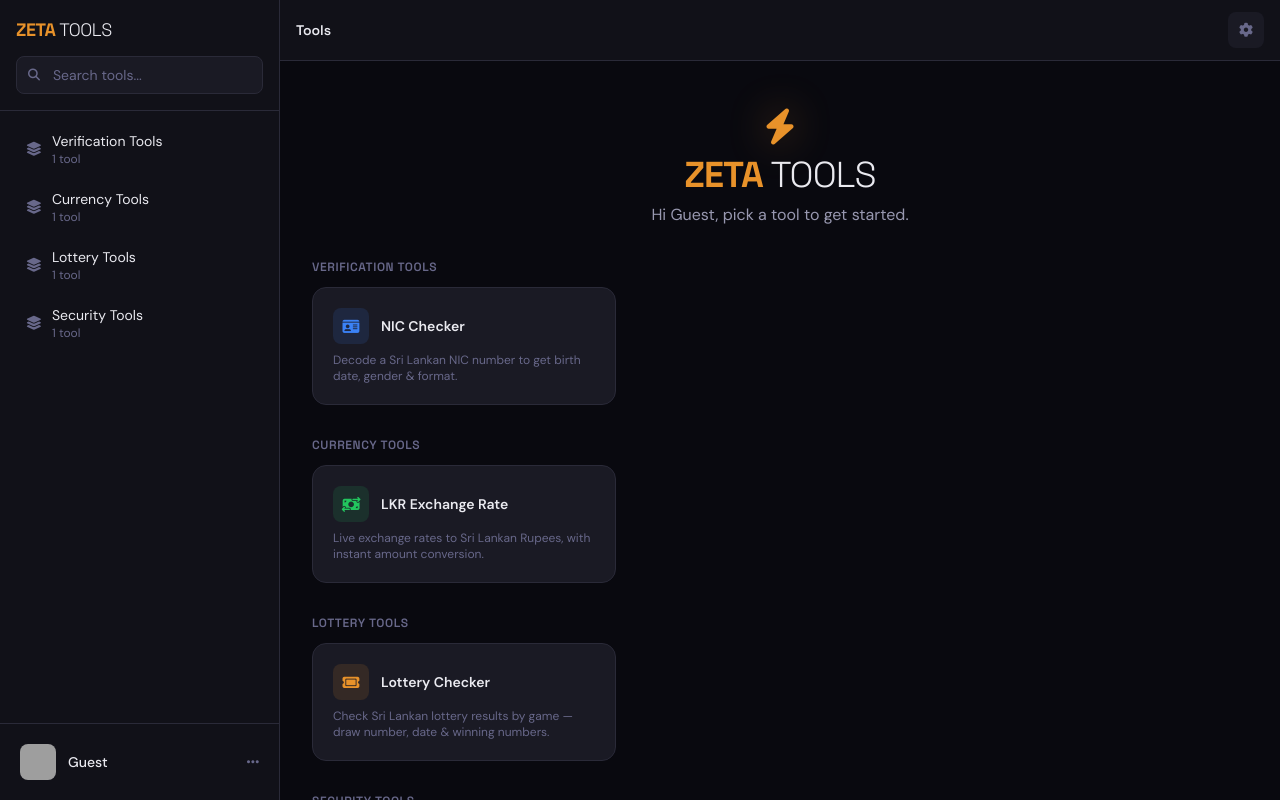
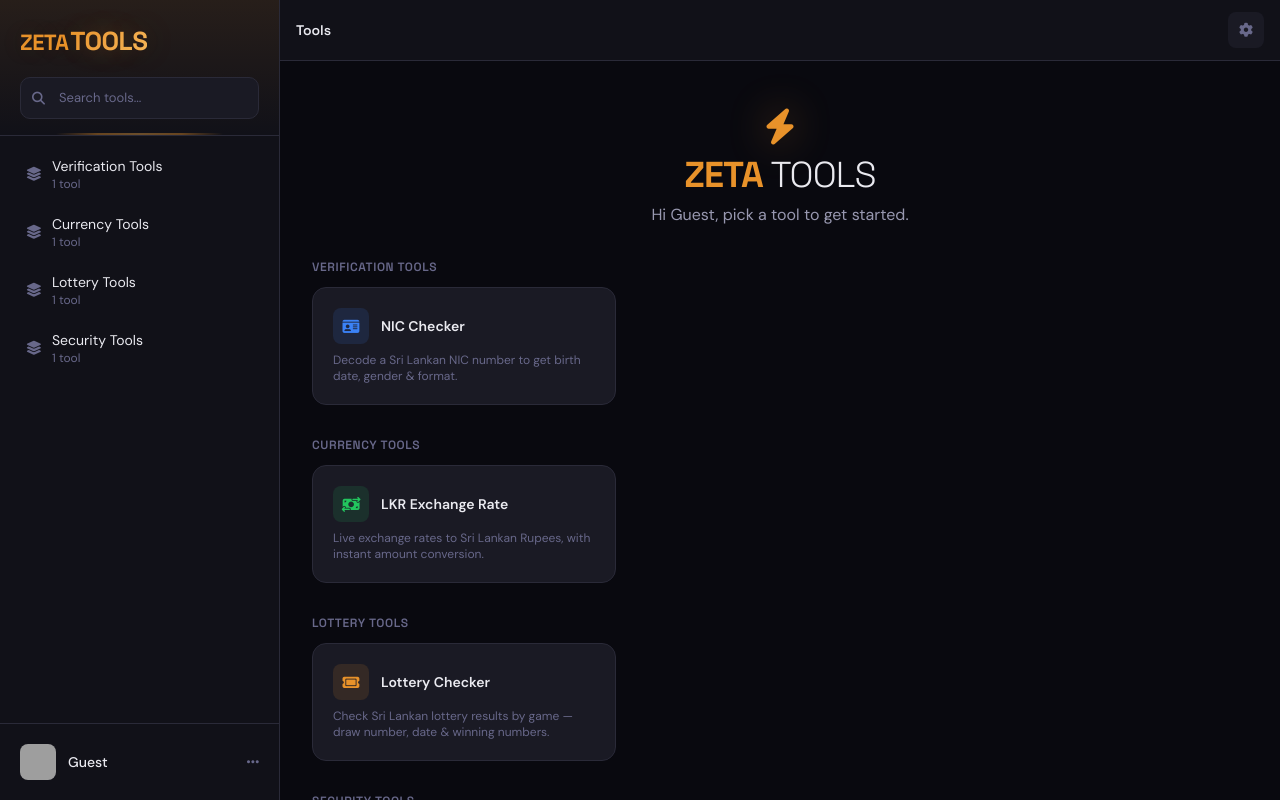
Before and after one commit to Isanka-pos/ZETA-AI, a plain HTML site: page index.html in a window 1280 px wide. Drawn offline with nearby package versions, Linux system fonts and the light colour scheme; grey boxes are pictures that could not be loaded.

Commit message:
Add files via upload

```diff
--- a/index.html
+++ b/index.html
@@ -7,7 +7,7 @@
     <script src="https://cdn.tailwindcss.com">
     </script>
     <link rel="preconnect" href="https://fonts.googleapis.com" />
-    <link href="https://fonts.googleapis.com/css2?family=Space+Grotesk:wght@300;400;500;600;700&family=DM+Sans:ital,opsz,wght@0,9..40,300;0,9..40,400;0,9..40,500;0,9..40,600;0,9..40,700;1,9..40,400&display=swap" rel="stylesheet" />
+    <link href="https://fonts.googleapis.com/css2?family=Space+Grotesk:wght@300;400;500;600;700;800&family=DM+Sans:ital,opsz,wght@0,9..40,300;0,9..40,400;0,9..40,500;0,9..40,600;0,9..40,700;1,9..40,400&display=swap" rel="stylesheet" />
     <link rel="stylesheet" href="https://cdnjs.cloudflare.com/ajax/libs/font-awesome/6.5.1/css/all.min.css" />
     <script>
         tailwind.config = {
@@ -954,6 +954,125 @@
                 transition-duration: .01ms !important
             }
         }
+
+        /* ===== SIDEBAR HEADER — BEAUTIFUL NEW STYLES ===== */
+        .sb-header {
+            background: linear-gradient(180deg, rgba(232, 146, 42, 0.10) 0%, rgba(232, 146, 42, 0.02) 80%, transparent 100%);
+            border-bottom: 1px solid var(--brd);
+            padding: 20px 20px 16px;
+            position: relative;
+            overflow: hidden;
+        }
+        .sb-header::after {
+            content: '';
+            position: absolute;
+            bottom: 0;
+            left: 20%;
+            right: 20%;
+            height: 2px;
+            background: linear-gradient(90deg, transparent, var(--acc), var(--acc-l), var(--acc), transparent);
+            border-radius: 2px;
+            opacity: 0.4;
+        }
+        .sb-logo {
+            display: flex;
+            align-items: baseline;
+            gap: 2px;
+            cursor: pointer;
+            user-select: none;
+            padding: 2px 0;
+        }
+        .sb-logo .zeta {
+            font-family: 'Space Grotesk', sans-serif;
+            font-size: 22px;
+            font-weight: 700;
+            letter-spacing: -0.5px;
+            color: var(--acc);
+            text-shadow: 0 0 30px rgba(232, 146, 42, 0.15);
+        }
+        .sb-logo .tools {
+            font-family: 'Space Grotesk', sans-serif;
+            font-size: 26px;
+            font-weight: 800;
+            letter-spacing: -0.5px;
+            background: linear-gradient(135deg, var(--acc) 0%, var(--acc-l) 50%, #f5b85a 100%);
+            -webkit-background-clip: text;
+            -webkit-text-fill-color: transparent;
+            background-clip: text;
+            text-shadow: 0 0 40px rgba(232, 146, 42, 0.2);
+            position: relative;
+        }
+        .sb-logo .tools::after {
+            content: '';
+            position: absolute;
+            inset: -4px -8px;
+            background: radial-gradient(ellipse at center, rgba(232, 146, 42, 0.08) 0%, transparent 70%);
+            border-radius: 12px;
+            z-index: -1;
+            filter: blur(8px);
+        }
+        .sb-search {
+            position: relative;
+            margin-top: 14px;
+        }
+        .sb-search .search-icon {
+            position: absolute;
+            left: 12px;
+            top: 50%;
+            transform: translateY(-50%);
+            color: var(--tx3);
+            font-size: 13px;
+            pointer-events: none;
+        }
+        .sb-search input {
+            width: 100%;
+            padding: 10px 14px 10px 38px;
+            border-radius: 10px;
+            border: 1px solid var(--brd);
+            background: var(--bg3);
+            color: var(--tx);
+            font-size: 13px;
+            transition: all 0.2s;
+            outline: none;
+        }
+        .sb-search input::placeholder {
+            color: var(--tx3);
+        }
+        .sb-search input:focus {
+            border-color: var(--acc);
+            box-shadow: 0 0 0 3px var(--acc-g);
+        }
+        .sb-header-close {
+            display: none;
+            width: 32px;
+            height: 32px;
+            border-radius: 8px;
+            border: none;
+            background: var(--bg3);
+            color: var(--tx2);
+            cursor: pointer;
+            align-items: center;
+            justify-content: center;
+            font-size: 16px;
+            flex-shrink: 0;
+            transition: all 0.2s;
+        }
+        .sb-header-close:hover {
+            background: var(--bg4);
+            color: var(--tx);
+        }
+        @media (max-width: 768px) {
+            .sb-header-close {
+                display: flex;
+            }
+            .sb-logo .zeta {
+                font-size: 20px;
+            }
+            .sb-logo .tools {
+                font-size: 24px;
+            }
+        }
+        /* ===== end sidebar header ===== */
     </style>
 </head>
 <body>
@@ -1357,7 +1476,6 @@
                     setTimeout(function() { el.remove(); }, 300);
                 }, dur);
 
-                // Click anywhere on toast (except close button) dismisses it
                 el.addEventListener('click', function(e) {
                     if (e.target.closest('.toast-close')) return;
                     clearTimeout(timer);
@@ -1476,12 +1594,23 @@
                 '<div class="sb-ov' + (Store.sidebarOpen ? ' active' : '') + '" id="sb-ov" onclick="togSB()"></div>' +
                 '<div class="flex h-dvh">' +
                 '<aside class="sidebar' + (Store.sidebarOpen ? ' open' : '') + '" id="sb">' +
-                '<div class="p-4 flex flex-col gap-3" style="border-bottom:1px solid var(--brd)">' +
-                '<div class="flex items-center justify-between"><div class="cursor-pointer" onclick="pgDashboard()">' +
-                logo('sm') +
-                '</div><button onclick="togSB()" class="md:hidden w-8 h-8 rounded-lg flex items-center justify-center border-none cursor-pointer" style="background:var(--bg3);color:var(--tx2)"><i class="fa-solid fa-xmark"></i></button></div>' +
-                '<div class="relative"><i class="fa-solid fa-magnifying-glass absolute left-3 top-1/2 -translate-y-1/2" style="color:var(--tx3);font-size:12px"></i><input type="text" id="tsearch" placeholder="Search tools..." class="ifield text-sm py-2 pl-9" oninput="filterTools(this.value)" style="border-radius:8px"></div>' +
+
+                /* ===== BEAUTIFUL NEW SIDEBAR HEADER ===== */
+                '<div class="sb-header">' +
+                '<div class="flex items-center justify-between">' +
+                '<div class="sb-logo" onclick="pgDashboard()">' +
+                '<span class="zeta">ZETA</span>' +
+                '<span class="tools">TOOLS</span>' +
                 '</div>' +
+                '<button class="sb-header-close" onclick="togSB()"><i class="fa-solid fa-xmark"></i></button>' +
+                '</div>' +
+                '<div class="sb-search">' +
+                '<i class="fa-solid fa-magnifying-glass search-icon"></i>' +
+                '<input type="text" id="tsearch" placeholder="Search tools..." oninput="filterTools(this.value)">' +
+                '</div>' +
+                '</div>' +
+                /* ===== end sidebar header ===== */
+
                 '<div class="flex-1 overflow-y-auto px-1 py-2" id="catnav">' + TOOLS.map(rCatNav).join('') + '</div>' +
                 '<div class="p-3 relative" style="border-top:1px solid var(--brd)">' +
                 '<div class="flex items-center gap-3 p-2 rounded-lg cursor-pointer hover:bg-[var(--bg3)]" onclick="togPM()" id="ptrig">' +
```
